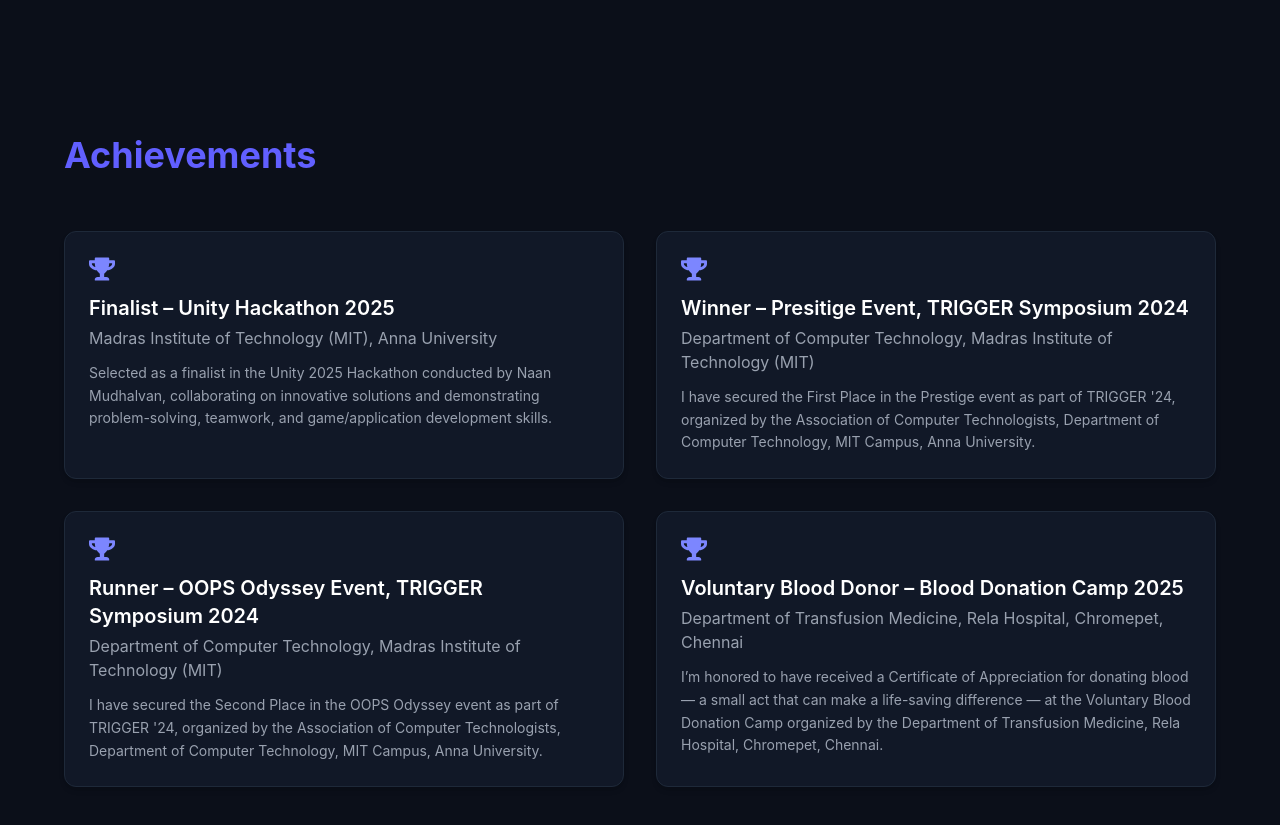
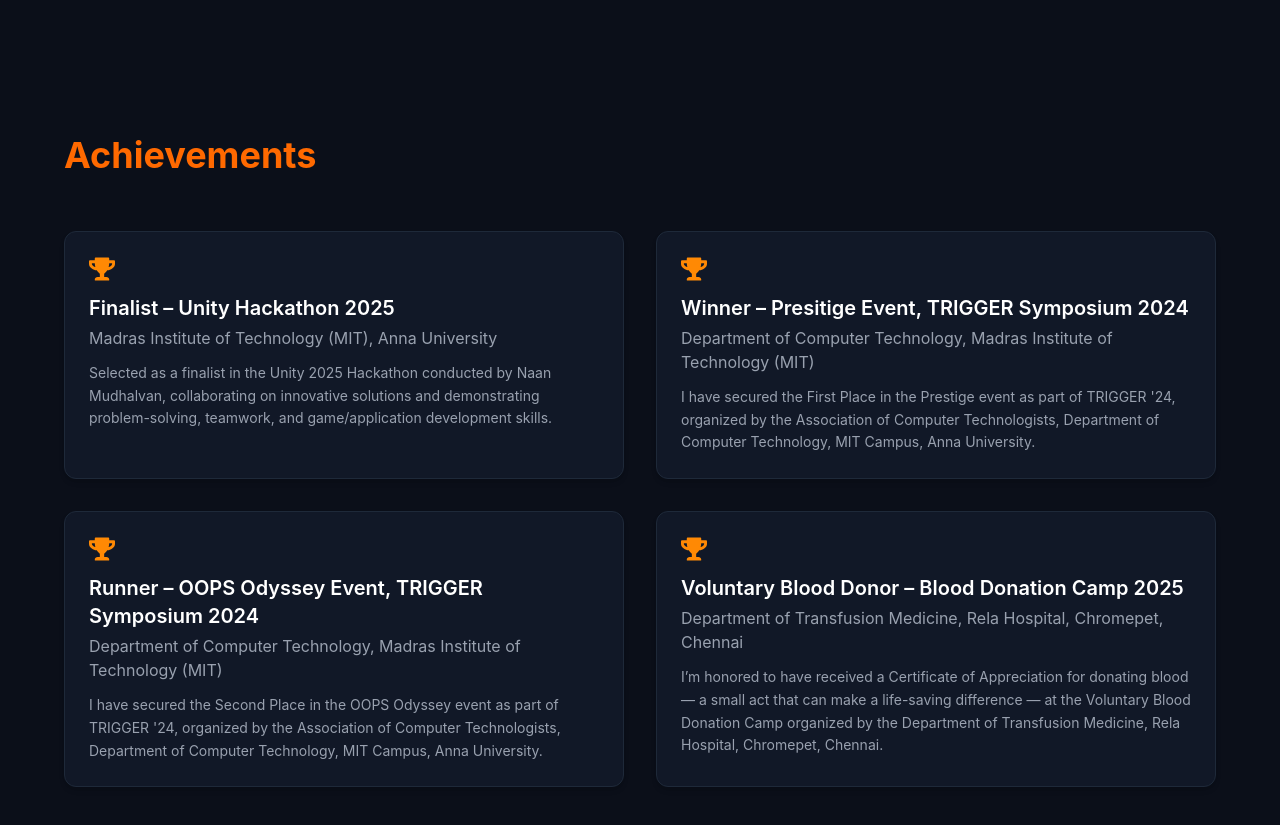
Before and after one commit to vbrprabhu2004/vbrp_new_portfolio, a React (Vite) app: page / in a window 1280 px wide. Shown: the part 9120-9945 px from the top of the page. Built offline with nearby package versions, Linux system fonts and the light colour scheme.

Commit message:
Change text color from indigo to orange in Achievements

```diff
--- a/src/components/Achievements.jsx
+++ b/src/components/Achievements.jsx
@@ -41,7 +41,7 @@
           initial={{ opacity: 0, y: 40 }}
           whileInView={{ opacity: 1, y: 0 }}
           transition={{ duration: 0.6 }}
-          className="text-4xl font-bold text-indigo-500 mb-14"
+          className="text-4xl font-bold text-orange-500 mb-14"
         >
           Achievements
         </motion.h2>
@@ -53,9 +53,9 @@
             <motion.div
               key={index}
               whileHover={{ scale: 1.04 }}
-              className="bg-[#111827] border border-gray-800 rounded-xl p-6 shadow-md hover:border-indigo-500 transition"
+              className="bg-[#111827] border border-gray-800 rounded-xl p-6 shadow-md hover:border-orange-500 transition"
             >
-              <div className="text-indigo-400 mb-3">
+              <div className="text-orange-400 mb-3">
                 <FaTrophy size={26} />
               </div>
 
```
